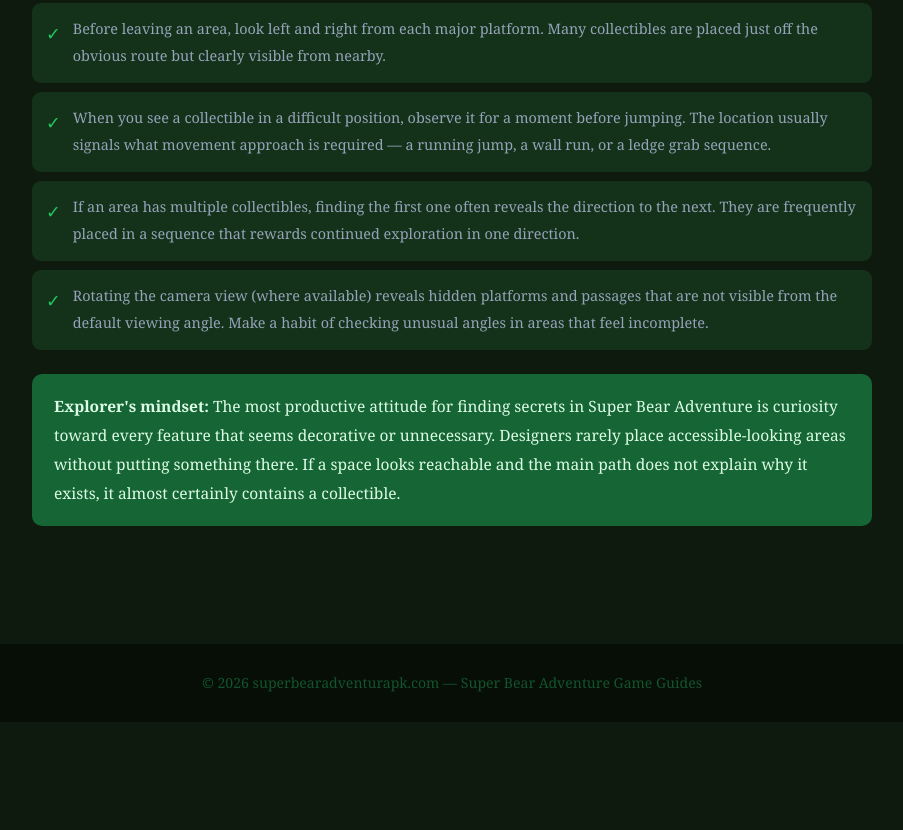
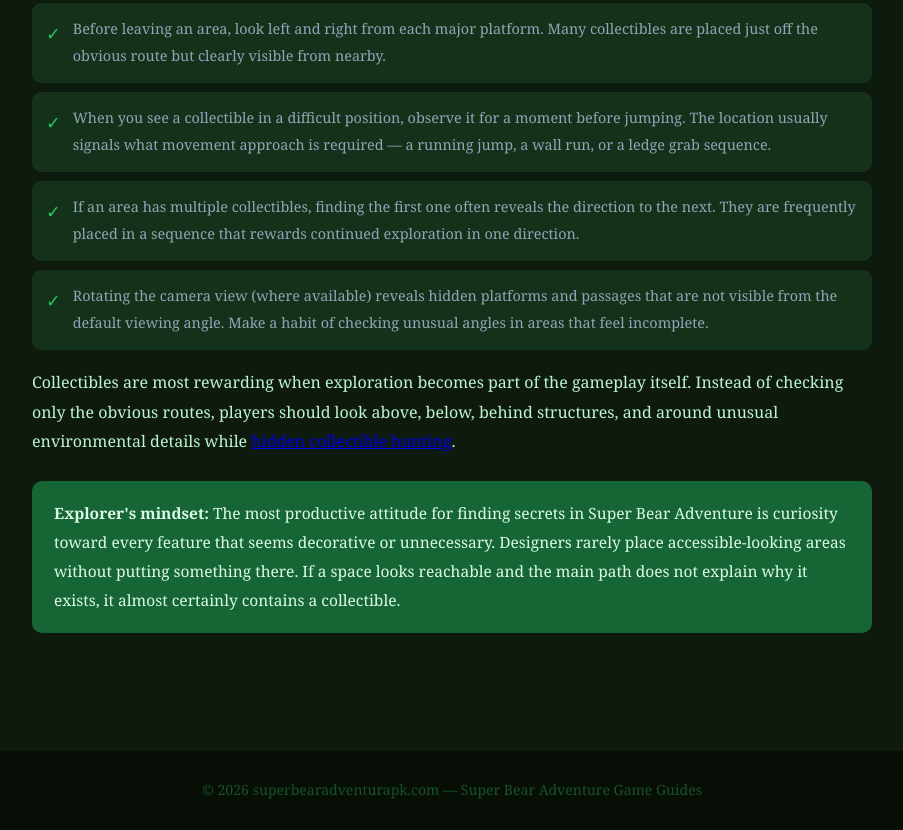
Before and after one commit to sangatechs/Guide-to-Finding-Secrets, a plain HTML site: page index.html in a window 1280 px wide. Shown: the part 2528-3358 px from the top of the page, without its empty margins (188-1091 px from the left). Before the commit the page ends 3250 px from the top, so only its background shows below. Drawn offline with Linux system fonts and the light colour scheme.

Commit message:
Update index.html

```diff
--- a/index.html
+++ b/index.html
@@ -5,6 +5,7 @@
 <meta name="viewport" content="width=device-width, initial-scale=1.0">
 <meta name="description" content="A methodical guide to finding hidden stickers and secret collectibles in Super Bear Adventure — environmental clues, elevated paths, hidden passages and systematic search strategies.">
 <title>Super Bear Adventure Stickers and Hidden Collectibles: A Guide to Finding Secrets</title>
+  <meta name="google-site-verification" content="_tA0I4wsjvAFktRjvReZ-wvOy68UjDjWb5Ngf6F8tFw" />
 <script>const c=document.createElement('link');c.rel='canonical';c.href=window.location.href;document.head.appendChild(c);</script>
 <script type="application/ld+json">
 {"@context":"https://schema.org","@type":"Article","headline":"Super Bear Adventure Stickers and Hidden Collectibles: A Guide to Finding Secrets","description":"A methodical guide to finding hidden stickers and secret collectibles in Super Bear Adventure — environmental clues, elevated paths, hidden passages and systematic search strategies.","author":{"@type":"Organization","name":"superbearadventurapk.com"},"publisher":{"@type":"Organization","name":"superbearadventurapk.com"}}
@@ -161,6 +162,7 @@
     <li><div class="cl-check">✓</div><p>Rotating the camera view (where available) reveals hidden platforms and passages that are not visible from the default viewing angle. Make a habit of checking unusual angles in areas that feel incomplete.</p></li>
   </ul>
 
+  <p>Collectibles are most rewarding when exploration becomes part of the gameplay itself. Instead of checking only the obvious routes, players should look above, below, behind structures, and around unusual environmental details while <a href="https://fit-into-progression-a09551.gitlab.io/">hidden collectible hunting</a>.</p>
   <div class="green-note">
     <strong>Explorer's mindset:</strong> The most productive attitude for finding secrets in Super Bear Adventure is curiosity toward every feature that seems decorative or unnecessary. Designers rarely place accessible-looking areas without putting something there. If a space looks reachable and the main path does not explain why it exists, it almost certainly contains a collectible.
   </div>
```
